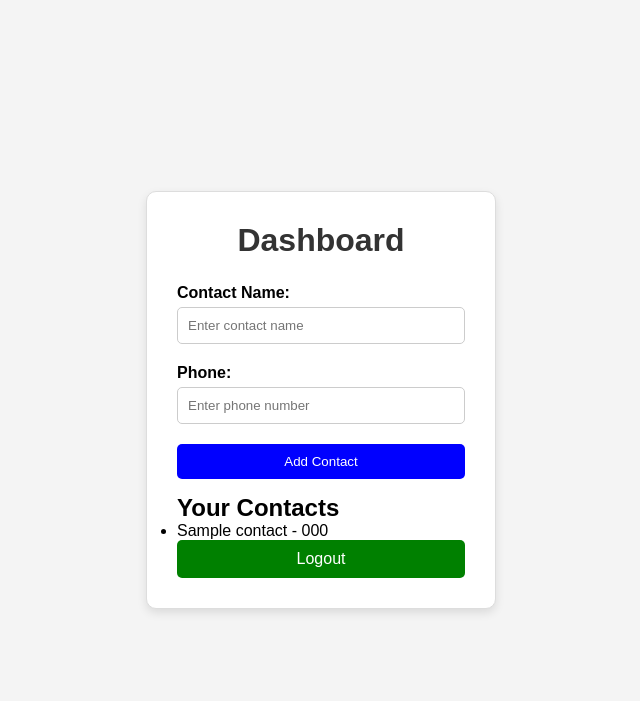
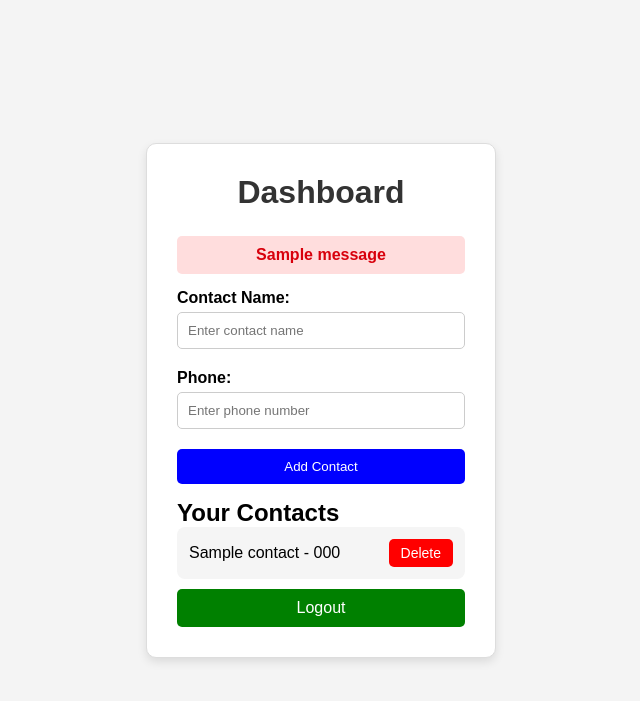
Before and after one commit to 2233-PRAJYESH/contact_management_portal, a Flask app: template templates/dashboard.html in a window 1280 px wide. Shown: the top 701 px of the page, without its empty margins (319-959 px from the left). Run offline with Flask 3, Linux system fonts and the light colour scheme; the template is opened without the code that fills it: most values are stand-ins (such as "Sample title", 1, 10 or a date in 2020); one stand-in notice (Sample message) is shown; some libraries are stand-ins or nearby versions.

Commit message:
Added little validations and flash messages for register options and delete option for the users

```diff
--- a/static/style.css
+++ b/static/style.css
@@ -120,3 +120,73 @@ table tr:hover{
 
     background-color: #f5f5f5;
 }
+
+.flash-message{
+
+    background-color: #ffdddd;
+    color: #d8000c;
+    padding: 10px;
+    margin-bottom: 15px;
+    border-radius: 5px;
+    text-align: center;
+    font-weight: bold;
+}
+
+.delete-btn{
+
+    background-color: red;
+    color: white;
+    padding: 5px 10px;
+    text-decoration: none;
+    border-radius: 5px;
+    margin-left: 10px;
+    font-size: 14px;
+}
+
+
+.delete-btn:hover{
+
+    background-color: darkred;
+}
+
+.contact-item{
+
+    display: flex;
+    justify-content: space-between;
+    align-items: center;
+
+    background-color: #f5f5f5;
+
+    padding: 12px;
+    margin-bottom: 10px;
+
+    border-radius: 8px;
+
+    list-style: none;
+}
+
+
+.delete-btn{
+
+    background-color: red;
+    color: white;
+
+    padding: 6px 12px;
+
+    text-decoration: none;
+
+    border-radius: 5px;
+
+    font-size: 14px;
+}
+
+
+.delete-btn:hover{
+
+    background-color: darkred;
+}
+
+.contact-list{
+
+    padding: 0;
+}
--- a/templates/dashboard.html
+++ b/templates/dashboard.html
@@ -5,8 +5,8 @@
 
     <title>Dashboard</title>
 
-    <link rel="stylesheet"
-    href="{{ url_for('static', filename='style.css') }}">
+
+    <link rel="stylesheet" href="{{ url_for('static', filename='style.css') }}">
 
 </head>
 
@@ -15,6 +15,21 @@
     <div class="container">
 
         <h1>Dashboard</h1>
+        {% with messages = get_flashed_messages() %}
+
+        {% if messages %}
+
+        {% for message in messages %}
+
+        <p class="flash-message">
+            {{ message }}
+        </p>
+
+        {% endfor %}
+
+        {% endif %}
+
+        {% endwith %}
 
         <form method="POST">
 
@@ -22,19 +37,11 @@
 
             <label>Contact Name:</label>
 
-        <input
-        type="text"
-        name="name"
-        placeholder="Enter contact name"
-        required>
+            <input type="text" name="name" placeholder="Enter contact name" required>
 
             <label>Phone:</label>
 
-        <input
-        type="text"
-        name="phone"
-        placeholder="Enter phone number"
-        required>
+            <input type="text" name="phone" placeholder="Enter phone number" required>
 
             <button type="submit">Add Contact</button>
 
@@ -46,8 +53,19 @@
 
             {% for contact in contacts %}
 
-        <li>
+            <li class="contact-item">
+            <span>
                 {{ contact.name }} - {{ contact.phone }}
+
+            </span>
+
+
+                <a href="/delete-contact/{{ contact.id }}" class="delete-btn">
+
+                    Delete
+
+                </a>
+
             </li>
 
             {% endfor %}
```
Also changed, not shown: repositories/contact_repository.py (+16 -0 lines), routes/auth_routes.py (+14 -14 lines), routes/dashboard_routes.py (+26 -1 lines), services/auth_service.py (+29 -5 lines), services/contact_service.py (+21 -0 lines), utils/validators.py (+31 -1 lines), 1 other file. Lines whose indentation alone changed are shown as unchanged.
